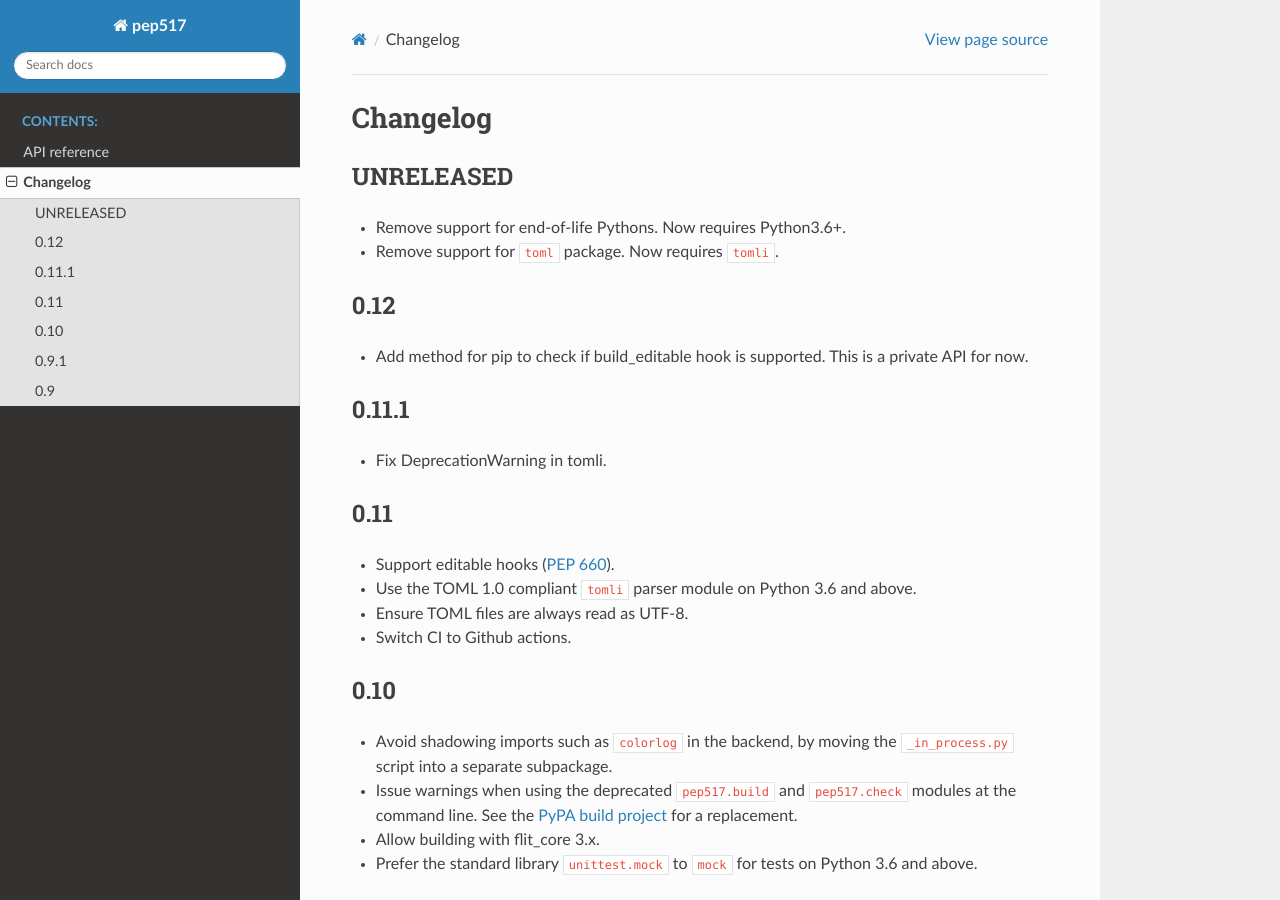
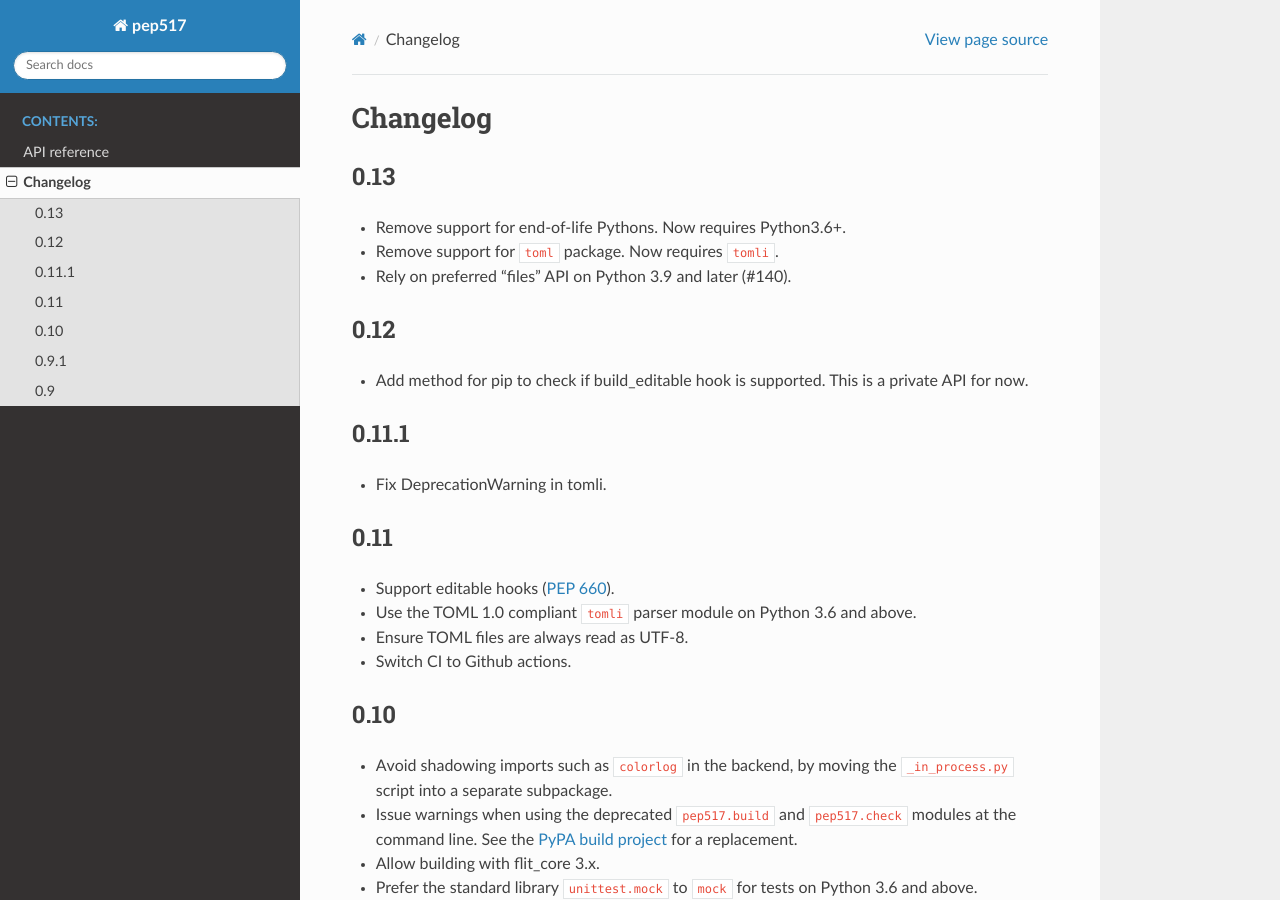
Before and after one commit to pypa/pyproject-hooks, a Sphinx documentation site: the page built from doc/changelog.rst, in a window 1280 px wide and 900 px high. Built offline with Sphinx 7.4.7 and the Read the Docs theme 2.0.0, drawn with Linux system fonts in a browser that asks for light colours.

Commit message:
Update changelog for release.

```diff
--- a/doc/changelog.rst
+++ b/doc/changelog.rst
@@ -1,11 +1,12 @@
 Changelog
 =========
 
-UNRELEASED
-----------
+0.13
+----
 
 - Remove support for end-of-life Pythons. Now requires Python3.6+.
 - Remove support for ``toml`` package. Now requires ``tomli``.
+- Rely on preferred "files" API on Python 3.9 and later (#140).
 
 0.12
 ----
```
